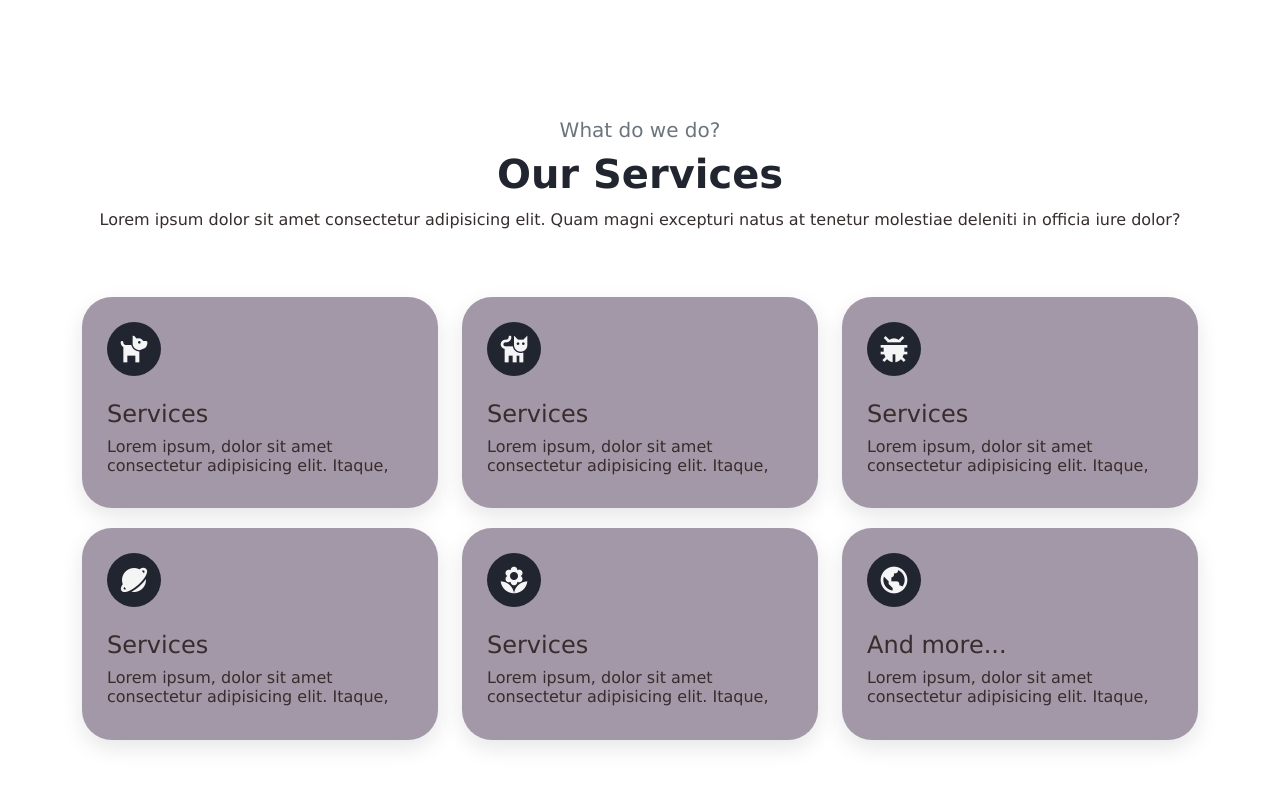
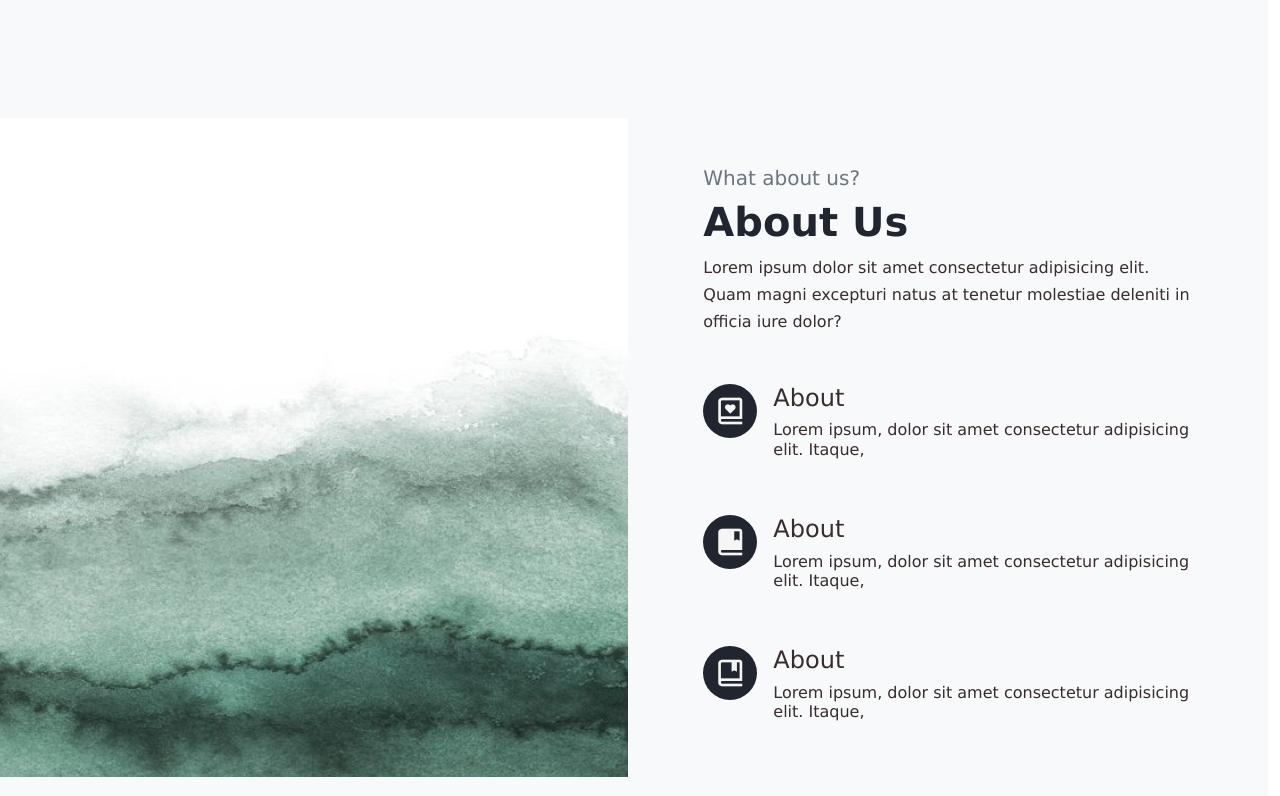
Before and after one commit to envyismad/envyisbot101, a plain HTML site: page index.html in a window 1280 px wide. Shown: the part 944-1740 px from the top of the page. Drawn offline with nearby package versions, Linux system fonts and the light colour scheme; a web font is replaced by a local one.

Commit message:
added new feature

```diff
--- a/index.html
+++ b/index.html
@@ -75,7 +75,56 @@
     </div>
     <!-- HERO Done -->
 
-    <!-- About Us pero walang us -->
+    <!-- About Us pero walang us//Portfolio maybe -->
+    <section class="row w-100 py-10 bg-light" id="Portfolio">
+      <div class="col-lg-6 col-img"></div>
+      <div class="col-lg-6 py-5">
+          <div class="container">
+            <div class="row">
+              <div class="col-md-10 offset-md-1">
+                <h5 class="text-secondary">What about us?</h5>
+                <h1>About Us</h1>
+                <p>
+                  Lorem ipsum dolor sit amet consectetur adipisicing elit. Quam
+                  magni excepturi natus at tenetur molestiae deleniti in officia
+                  iure dolor?
+                </p>
+           <!-- kalma -->
+                <div class="Portfolio d-flex mt-5">
+                  <div class="iconbox me-3">
+                    <i class='bx bx-book-heart' ></i>
+                  </div>
+                  <div>
+                    <h4>About</h4>
+                    <h6>Lorem ipsum, dolor sit amet consectetur adipisicing elit. Itaque,</h6>
+                  </div>
+                </div>
+                <div class="Portfolio d-flex mt-5">
+                  <div class="iconbox me-3">
+                    <i class='bx bxs-book-bookmark' ></i>
+                  </div>
+
+                  <div>
+                    <h4>About</h4>
+                    <h6>Lorem ipsum, dolor sit amet consectetur adipisicing elit. Itaque,</h6>
+                  </div>
+                </div>
+                <div class="Portfolio d-flex mt-5">
+                  <div class="iconbox me-3">
+                      <i class='bx bx-book-bookmark'></i>
+                  </div>
+
+                  <div>
+                    <h4>About</h4>
+                    <h6>Lorem ipsum, dolor sit amet consectetur adipisicing elit. Itaque,</h6>
+                  </div>
+                </div>
+          <!-- kalma -->
+              </div>
+            </div>
+          </div>
+      </div>
+  </section>
 
 
     <!-- Services na!Laban! -->
@@ -150,6 +199,7 @@
         </div>
       </div>
     </section>
+    <!-- Services done -->
 
   </body>
 </html>
--- a/style.css
+++ b/style.css
@@ -83,7 +83,24 @@ a {
 }
 
 /* about us pero walang us */
+.col-img {
+     background-image: url(smd01.jpg);
+     background-position: center;
+     background-size: cover;
+     min-height: 500px;
 
+}
+
+
+
+
+
+
+
+
+
+
+/* services labanan */
 section {
     padding-top: 120px;
     padding-bottom: 120px;
@@ -112,6 +129,7 @@ section {
     color: whitesmoke;
     font-size: 32px;
     border-radius: 100px;
+    flex: none;
 }
 
 .service {
```
